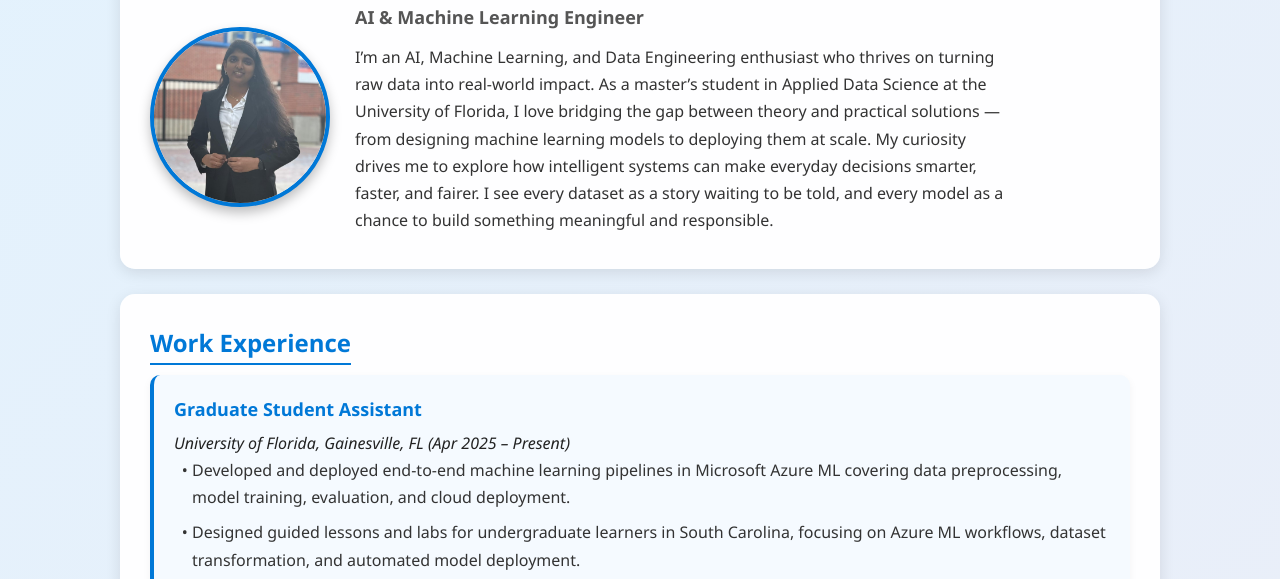
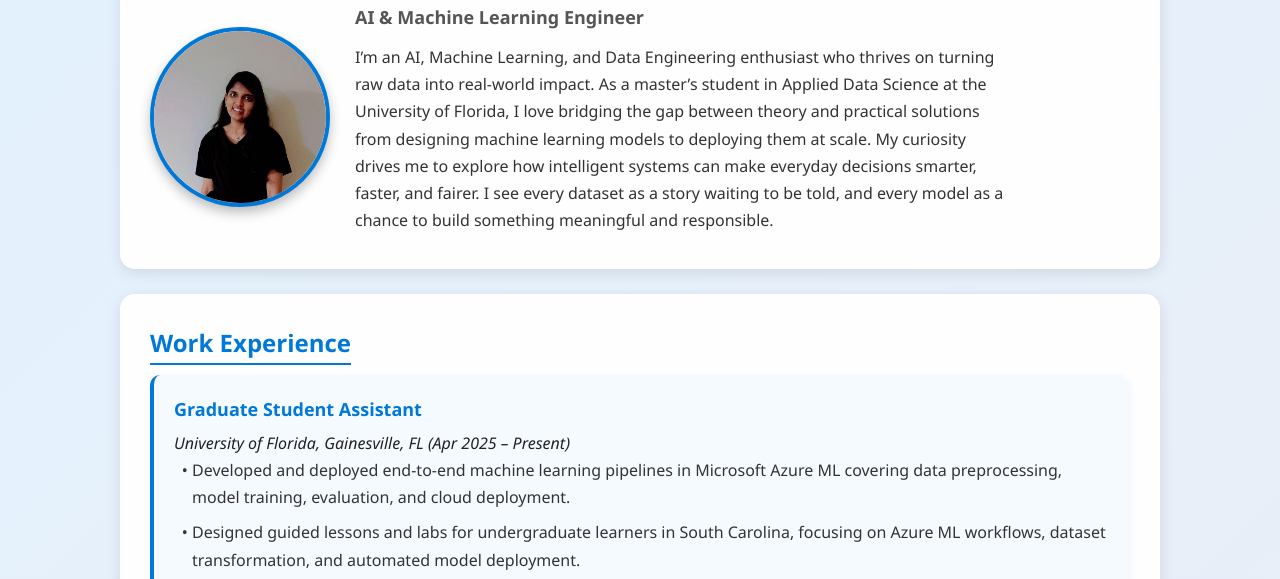
Before and after one commit to MVJyothiPriya/portfolio, a plain HTML site: page index.html in a window 1280 px wide. Shown: the part 186-765 px from the top of the page. Drawn offline with Linux system fonts and the light colour scheme.

Commit message:
intial commit

```diff
--- a/index.html
+++ b/index.html
@@ -28,11 +28,11 @@
     <!-- About -->
 <div class="card" id="about">
   <div class="profile">
-    <img src="profile.jpg" alt="Venkata Jyothi Priya Mulaka">
+    <img src="profile_pic-2.jpg" alt="Venkata Jyothi Priya Mulaka">
     <div class="about-text">
       <h1>Venkata Jyothi Priya Mulaka</h1>
       <h3 class="role">AI & Machine Learning Engineer</h3>
-      <p>I’m an AI, Machine Learning, and Data Engineering enthusiast who thrives on turning raw data into real-world impact. As a master’s student in Applied Data Science at the University of Florida, I love bridging the gap between theory and practical solutions — from designing machine learning models to deploying them at scale. My curiosity drives me to explore how intelligent systems can make everyday decisions smarter, faster, and fairer. I see every dataset as a story waiting to be told, and every model as a chance to build something meaningful and responsible.</p>
+      <p>I’m an AI, Machine Learning, and Data Engineering enthusiast who thrives on turning raw data into real-world impact. As a master’s student in Applied Data Science at the University of Florida, I love bridging the gap between theory and practical solutions from designing machine learning models to deploying them at scale. My curiosity drives me to explore how intelligent systems can make everyday decisions smarter, faster, and fairer. I see every dataset as a story waiting to be told, and every model as a chance to build something meaningful and responsible.</p>
     </div>
   </div>
 </div>
```
Also changed, not shown: profile_pic-2.jpg (added).
